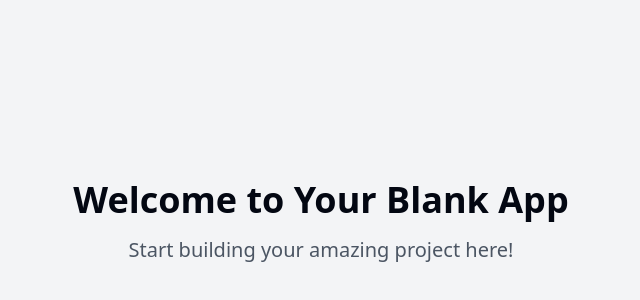
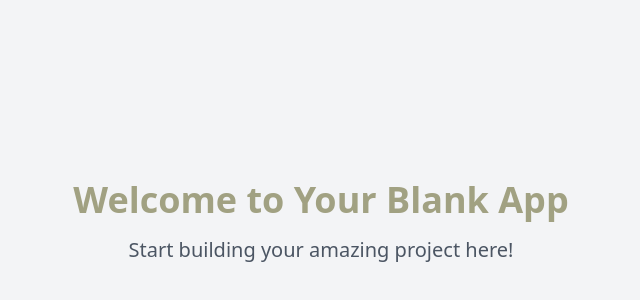
Before and after one commit to GPT-Engineer-App/event-chronicle-hub, a React (Vite) app: page / in a window 1280 px wide. Shown: the part 178-478 px from the top of the page, without its empty margins (319-959 px from the left). Built offline with nearby package versions, Linux system fonts and the light colour scheme.

Commit message:
Remake color palette
Updated the color palette to use the specified colors: #EFEBCE, #D6CE93, #A3A380, #D8A48F, and #BB8588 throughout the application.
[skip gpt_engineer]

```diff
--- a/src/index.css
+++ b/src/index.css
@@ -4,48 +4,54 @@
 
 @layer base {
   :root {
-    --background: 0 0% 100%;
-    --foreground: 224 71.4% 4.1%;
-    --card: 0 0% 100%;
-    --card-foreground: 224 71.4% 4.1%;
-    --popover: 0 0% 100%;
-    --popover-foreground: 224 71.4% 4.1%;
-    --primary: 262.1 83.3% 57.8%;
-    --primary-foreground: 210 20% 98%;
-    --secondary: 220 14.3% 95.9%;
-    --secondary-foreground: 220.9 39.3% 11%;
-    --muted: 220 14.3% 95.9%;
-    --muted-foreground: 220 8.9% 46.1%;
-    --accent: 220 14.3% 95.9%;
-    --accent-foreground: 220.9 39.3% 11%;
+    --cream: 55 47% 87%;
+    --khaki: 51 39% 71%;
+    --sage: 60 14% 57%;
+    --peach: 14 44% 70%;
+    --mauve: 355 18% 63%;
+
+    --background: var(--cream);
+    --foreground: var(--sage);
+    --card: var(--khaki);
+    --card-foreground: var(--sage);
+    --popover: var(--cream);
+    --popover-foreground: var(--sage);
+    --primary: var(--peach);
+    --primary-foreground: var(--cream);
+    --secondary: var(--khaki);
+    --secondary-foreground: var(--sage);
+    --muted: var(--khaki);
+    --muted-foreground: var(--sage);
+    --accent: var(--mauve);
+    --accent-foreground: var(--cream);
     --destructive: 0 84.2% 60.2%;
-    --destructive-foreground: 210 20% 98%;
-    --border: 220 13% 91%;
-    --input: 220 13% 91%;
-    --ring: 262.1 83.3% 57.8%;
+    --destructive-foreground: var(--cream);
+    --border: var(--khaki);
+    --input: var(--khaki);
+    --ring: var(--peach);
     --radius: 0.5rem;
   }
 
   .dark {
-    --background: 224 71.4% 4.1%;
-    --foreground: 210 20% 98%;
-    --card: 224 71.4% 4.1%;
-    --card-foreground: 210 20% 98%;
-    --popover: 224 71.4% 4.1%;
-    --popover-foreground: 210 20% 98%;
-    --primary: 263.4 70% 50.4%;
-    --primary-foreground: 210 20% 98%;
-    --secondary: 215 27.9% 16.9%;
-    --secondary-foreground: 210 20% 98%;
-    --muted: 215 27.9% 16.9%;
-    --muted-foreground: 217.9 10.6% 64.9%;
-    --accent: 215 27.9% 16.9%;
-    --accent-foreground: 210 20% 98%;
+    --background: var(--sage);
+    --foreground: var(--cream);
+    --card: var(--sage);
+    --card-foreground: var(--cream);
+    --popover: var(--sage);
+    --popover-foreground: var(--cream);
+    --primary: var(--peach);
+    --primary-foreground: var(--sage);
+    --secondary: var(--mauve);
+    --secondary-foreground: var(--cream);
+    --muted: var(--mauve);
+    --muted-foreground: var(--khaki);
+    --accent: var(--peach);
+    --accent-foreground: var(--sage);
     --destructive: 0 62.8% 30.6%;
-    --destructive-foreground: 210 20% 98%;
-    --border: 215 27.9% 16.9%;
-    --input: 215 27.9% 16.9%;
-    --ring: 263.4 70% 50.4%;
+    --destructive-foreground: var(--cream);
+    --border: var(--mauve);
+    --input: var(--mauve);
+    --ring: var(--peach);
   }
 }
 
```
